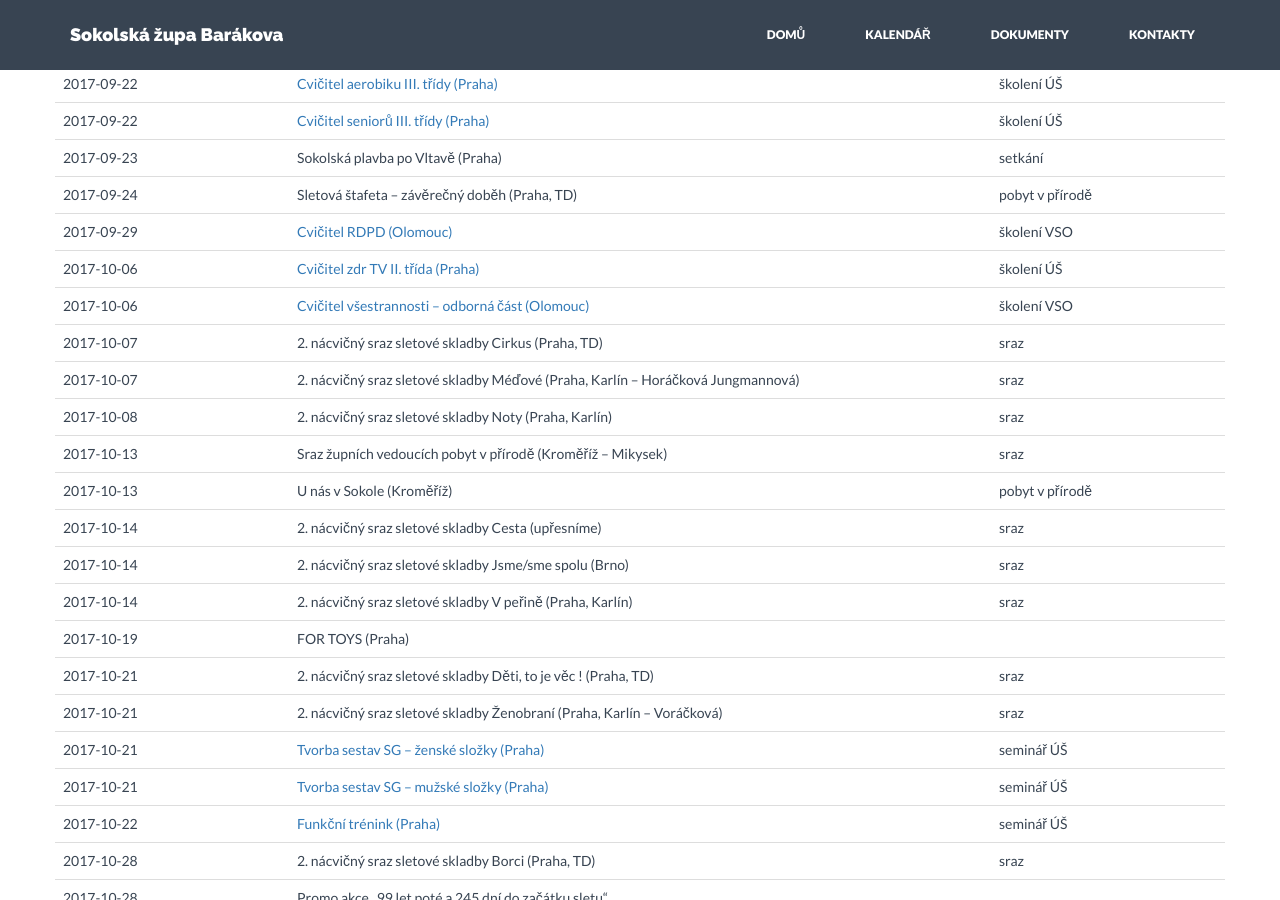
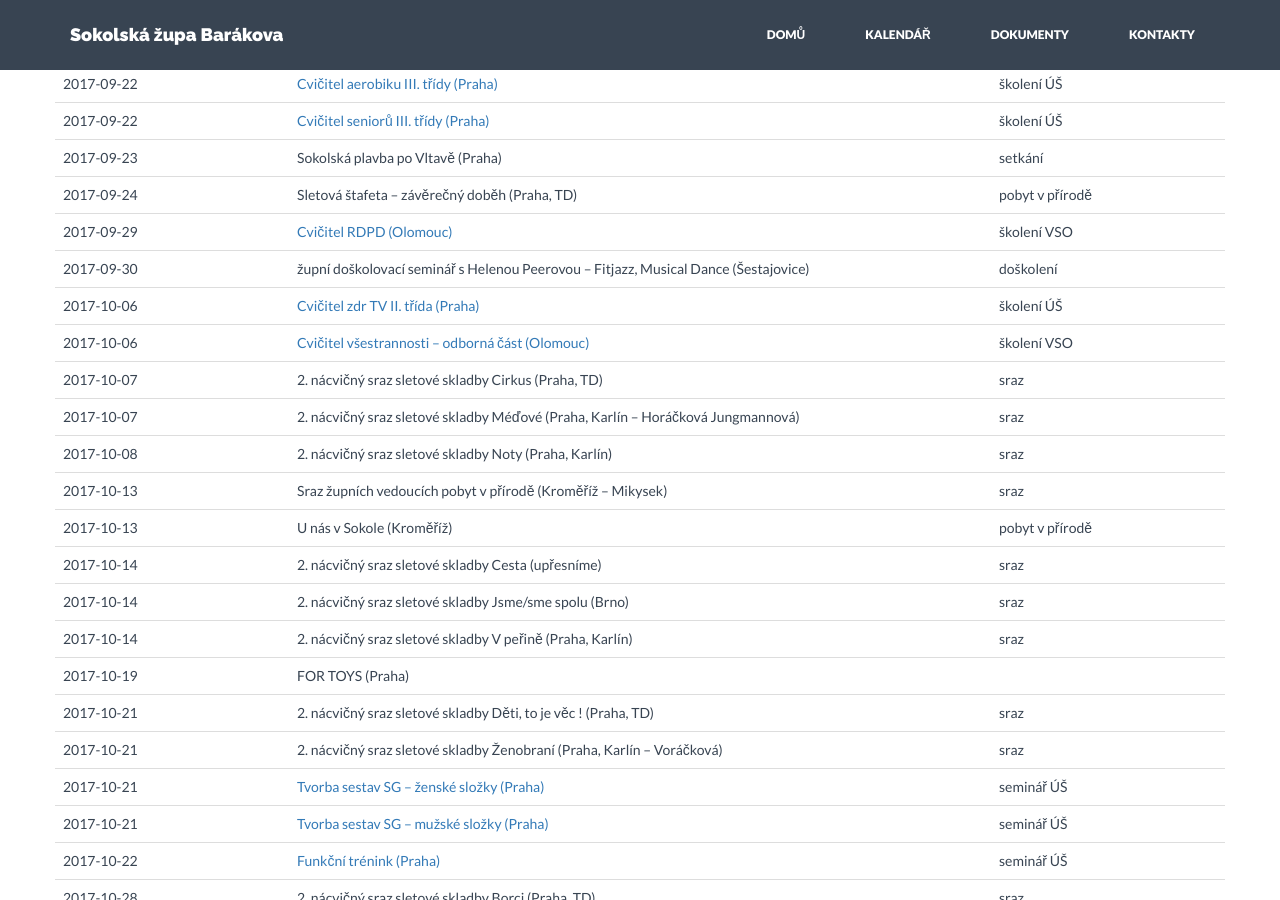
Before and after one commit to milanhybner/zbarakova.cz, a Jekyll site: the page built from akce.md, in a window 1280 px wide and 900 px high, scrolled down 4164 px. Built offline with Jekyll 4.4.1, drawn with Linux system fonts in a browser that asks for light colours; nearby versions of some CDN libraries.

Commit message:
Do kalendáře přidán seminář s Helenou Peerovou 30.9.

```diff
--- a/_data/akce.yaml
+++ b/_data/akce.yaml
@@ -605,6 +605,11 @@
   url: http://www.sokol.eu/priloha/12101/cvicitele-rdpd-anotace.pdf
   druh: školení VSO
 
+- datum: 2017-09-30
+  nazev: župní doškolovací seminář s Helenou Peerovou – Fitjazz, Musical Dance (Šestajovice)
+  url:
+  druh: doškolení
+
 - datum: 2017-10-06
   nazev: Cvičitel zdr TV II. třída (Praha)
   url: http://www.sokol.eu/obsah/7182
```
